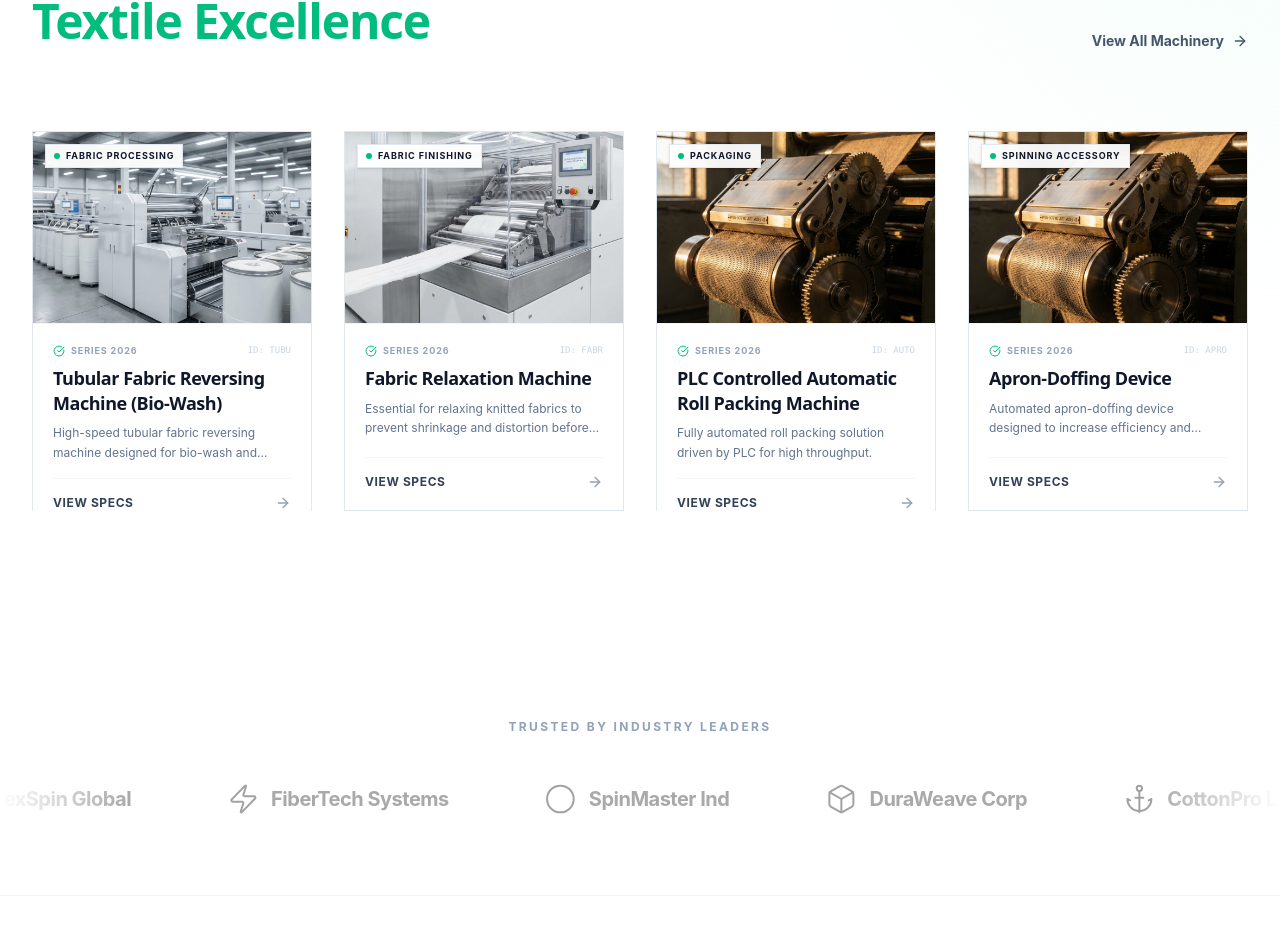
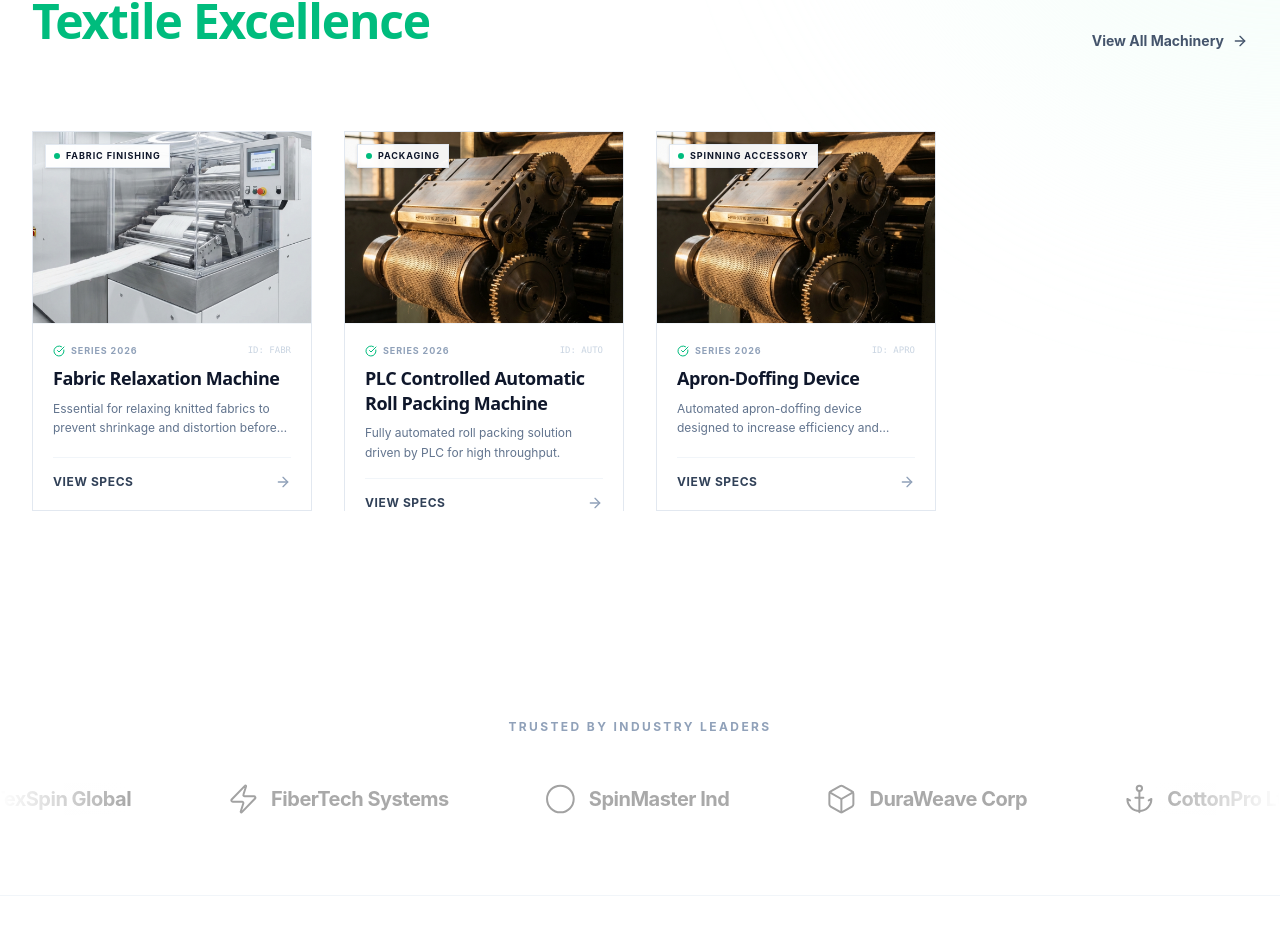
Before and after one commit to suryajagan2803-creator/carwell-website, a Next.js app: page / in a window 1280 px wide. Shown: the part 1755-2683 px from the top of the page. Built offline with nearby package versions, Linux system fonts and the light colour scheme.

Commit message:
Latest update: Fixed Timeline scroll, added Product Catalog filters

```diff
--- a/src/app/fabric-processing/page.tsx
+++ b/src/app/fabric-processing/page.tsx
@@ -8,7 +8,7 @@ export const metadata = {
 };
 
 const fabricMachines = [
-    { slug: "tubular-fabric-reversing-machine", name: "Tubular Fabric / Bio-Wash Reversing Machine", category: "Reversing", image: "/img/draw-frame.png", desc: "Efficient reversing for tubular and bio-wash fabrics." },
+    { slug: "tubular-fabric-bio-wash-reversing-machine", name: "Tubular Fabric / Bio-Wash Reversing Machine", category: "Reversing", image: "/img/draw-frame.png", desc: "Efficient reversing for tubular and bio-wash fabrics." },
     { slug: "open-width-inspection-machine", name: "Open Width Fabric Inspection Machine", category: "Inspection", image: "/img/draw-frame.png", desc: "Standard machine for open width fabric inspection." },
     { slug: "tubular-open-width-inspection", name: "Tubular / Open Width Fabric Inspection Machine", category: "Inspection", image: "/img/speed-frame.png", desc: "Versatile inspection for both tubular and open width." },
     { slug: "tubular-fabric-inspection-machine", name: "Tubular Fabric Both Sides Inspection Machine", category: "Inspection", image: "/img/comber.png", desc: "Dual-sided inspection for thorough quality control." },
--- a/src/data/products.ts
+++ b/src/data/products.ts
@@ -19,7 +19,7 @@ export type Product = {
 export const products: Product[] = [
     // FABRIC PROCESSING PRODUCTS (Sample of the 18)
     {
-        id: "tubular-fabric-reversing-machine",
+        id: "tubular-fabric-bio-wash-reversing-machine",
         name: "Tubular Fabric Reversing Machine (Bio-Wash)",
         category: "Fabric Processing",
         image: "/img/draw-frame.png",
```
